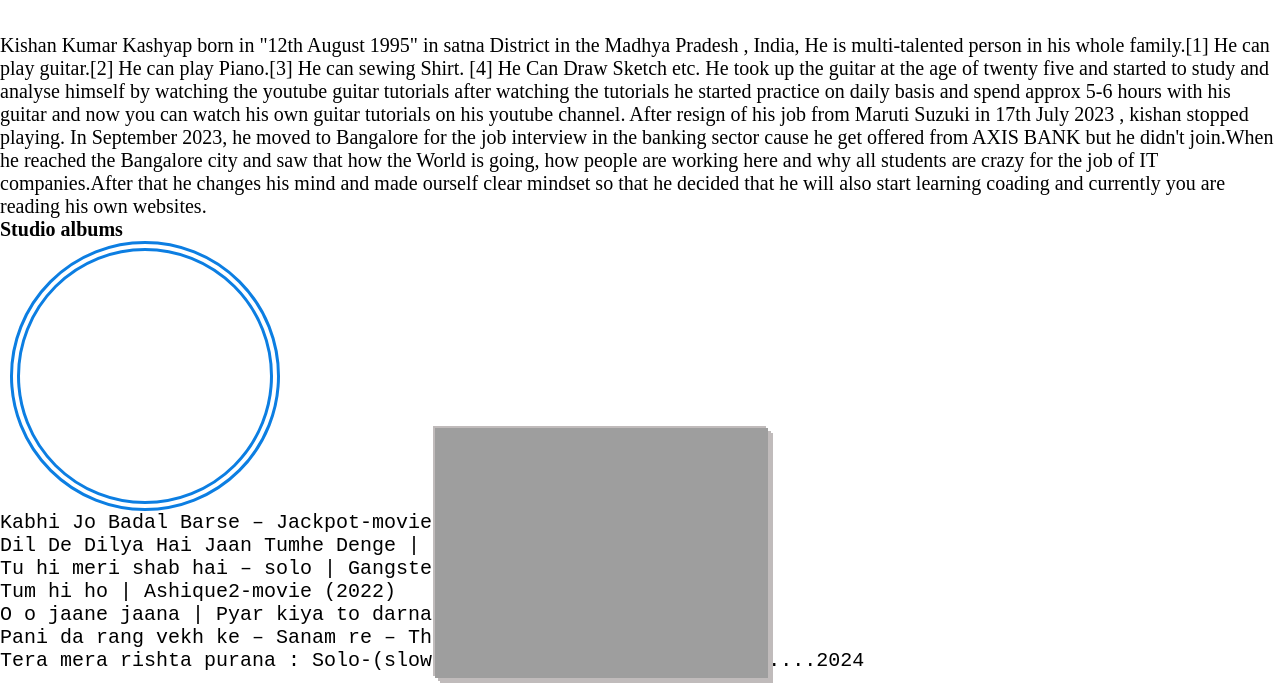
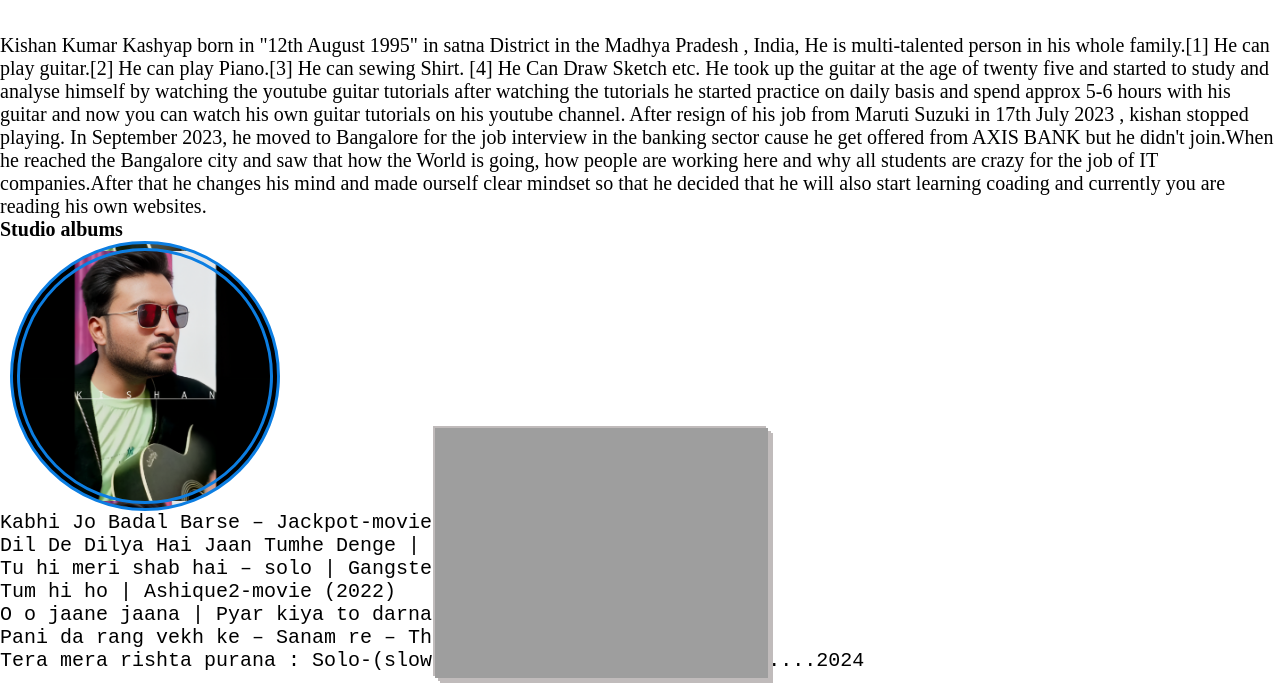
Before and after one commit to kishan-kumar-kashyap/loclalrepo, a plain HTML site: page index.html in a window 1280 px wide. Shown: the part 122-807 px from the top of the page. Drawn offline with Linux system fonts and the light colour scheme; the site is published under a folder, as on GitHub Pages, so addresses that start at the root find nothing.

Commit message:
Update index.html

```diff
--- a/index.html
+++ b/index.html
@@ -52,7 +52,7 @@
             width: 250px;
             border-color: black;
             border-style: solid;
-            background-image: url("/kkk.png");
+            background-image: url("kkk.png");
             background-size: cover;
             border-radius: 50%;
             box-shadow: 30px,30px;
```
